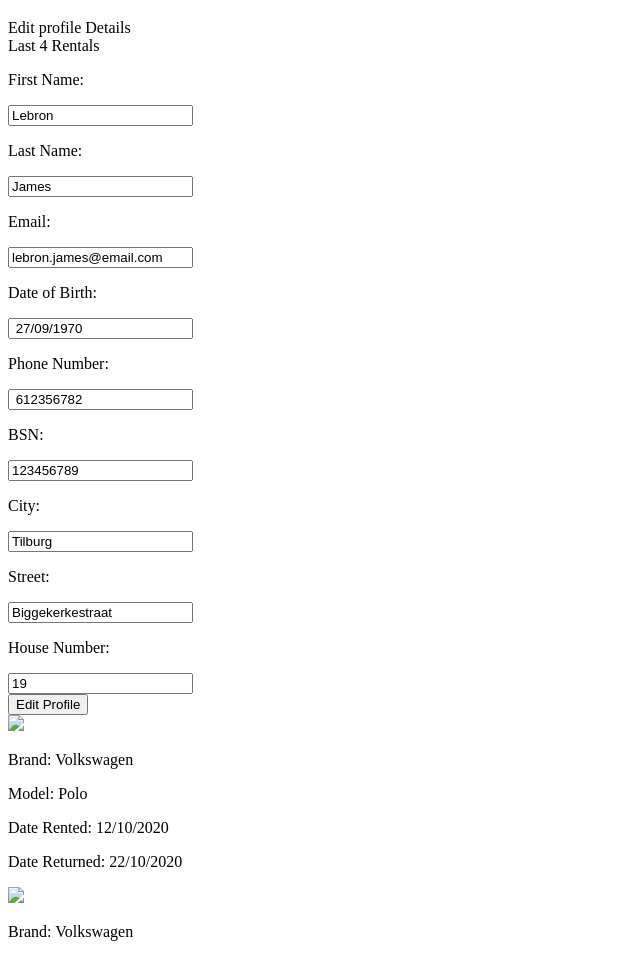
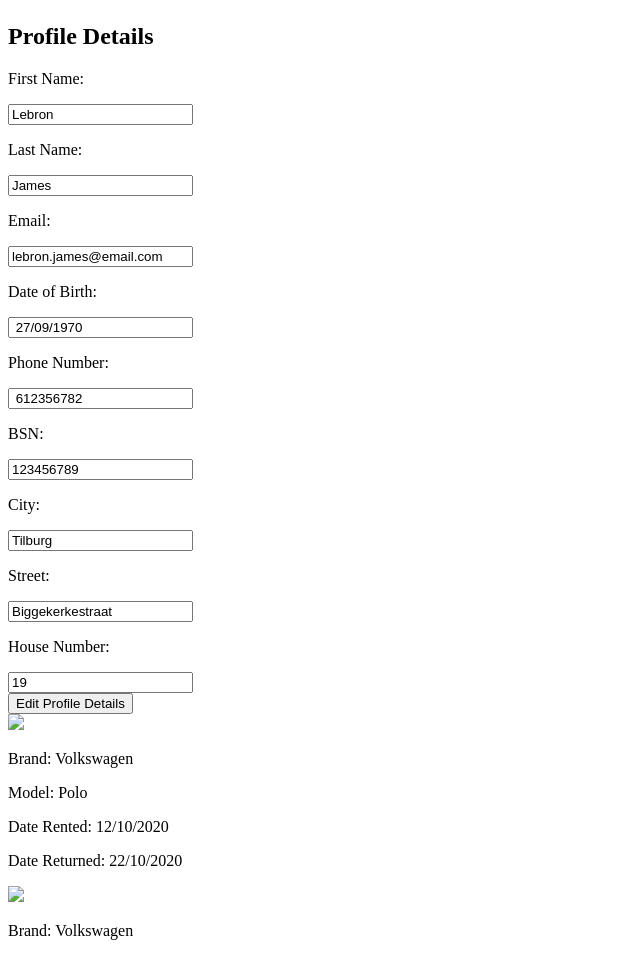
Before and after one commit to davekhaki/cardelare, a PHP site: page /profile.php in a window 1280 px wide. Shown: the part 943-1898 px from the top of the page, without its empty margins (0-640 px from the left). Run offline with PHP 8.4, Linux system fonts and the light colour scheme; some libraries are stand-ins or nearby versions.

Commit message:
Profile page design finished

```diff
--- a/Website/views/profile.php
+++ b/Website/views/profile.php
@@ -9,16 +9,14 @@
 
 <body class="profile_body">
         <?php
-            $currentPage = "Profile";
+            $currentPage = "Profile - Rent History";
             include "shared/nav.php"
         ?>
-    <div class= "profile_titles">
-        <div>Edit profile Details</div>
-        <div>Last 4 Rentals</div>
-    </div>
 
     <div class="profile_tab_content">
-        <div class=profile_details title="Hello">
+
+                <div class=profile_details>
+                    <h2 class= "profile_details_title">Profile Details</h2>
                     <div><p>First Name:</p><input type="text" value="Lebron"></div>
                     <div><p>Last Name:</p><input type="text" value="James"></div>
                     <div><p>Email:</p><input type="text" value="lebron.james@email.com"></div>
@@ -28,8 +26,10 @@
                     <div><p>City:</p><input type="text" value="Tilburg"></div>
                     <div><p>Street:</p><input type="text" value="Biggekerkestraat"></div>
                     <div><p>House Number:</p><input type="text" value="19"></div>
-            <input type="button" value="Edit Profile" class="profile_edit">
+                    <input type="button" value="Edit Profile Details" class="profile_edit_button">
                 </div>
+
+            <!-- <div>Last 4 Rentals</div> -->
             <div class="profile_rent_history">
                 <div class= "profile_rent_history_divs">
                     <?php include "rentHistory.php" ?>
@@ -45,7 +45,6 @@
                 </div>
             </div>
 
-
     </div>
 
     <?php include "shared/footer.html" ?>
--- a/Website/views/shared/nav.php
+++ b/Website/views/shared/nav.php
@@ -1,7 +1,7 @@
 <nav>
       <ul class="nav_ul_items">
             <li class="logo"><a href="home.php"><img src="../Images/navBar/Logo.png" alt=""></a></li>
-            <li><?php echo $currentPage; ?></li>
+            <li><?php echo $currentPage;?></li>
             <li><a href=""><img src="../Images/navBar/Sell Car.png" alt=""></a></li>
             <li><a href="profile.php"><img src="../Images/navBar/Profile.png" alt=""></a></li>
       </ul>
```
Also changed, not shown: Website/styles.css (+67 -52 lines). Lines whose indentation alone changed are shown as unchanged.
